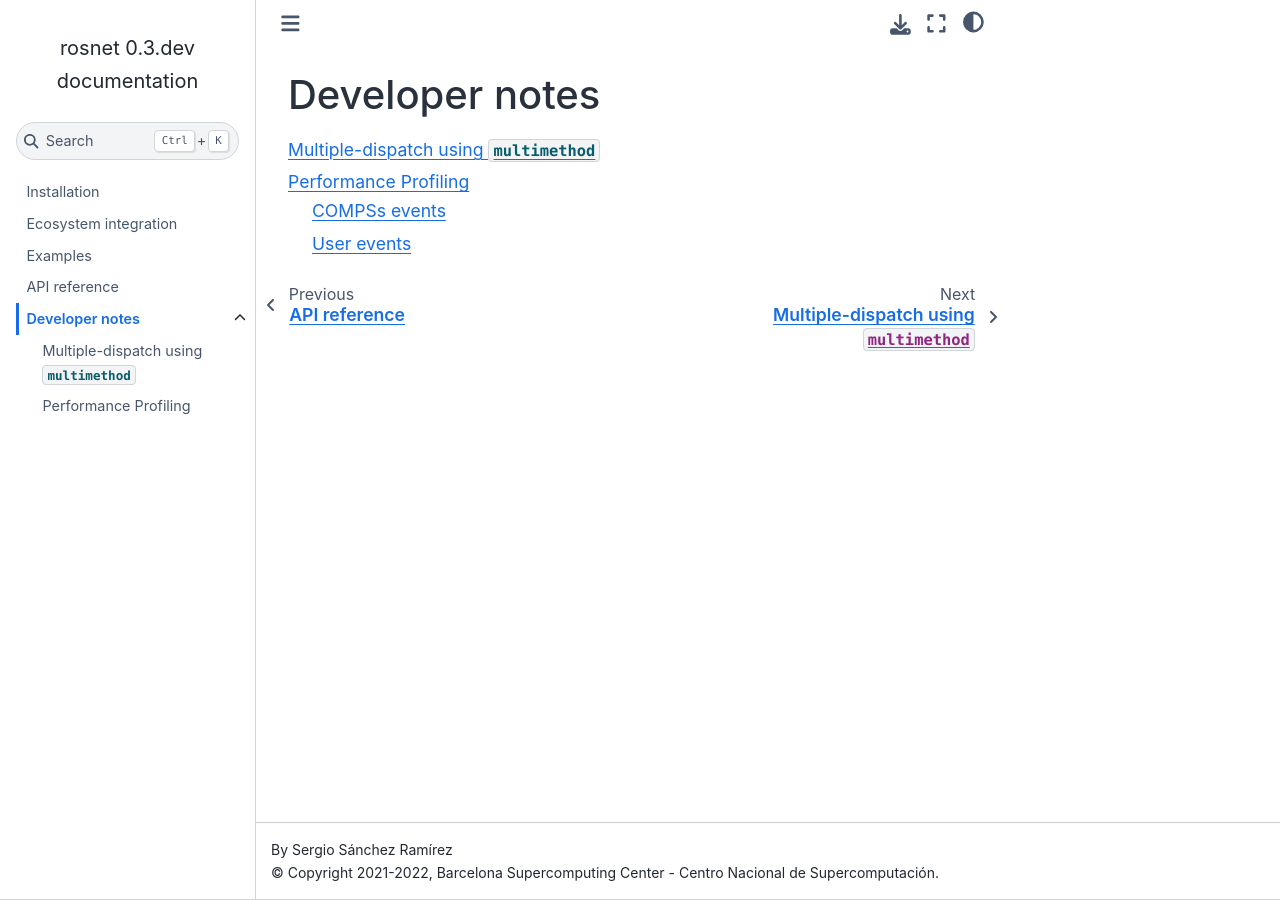
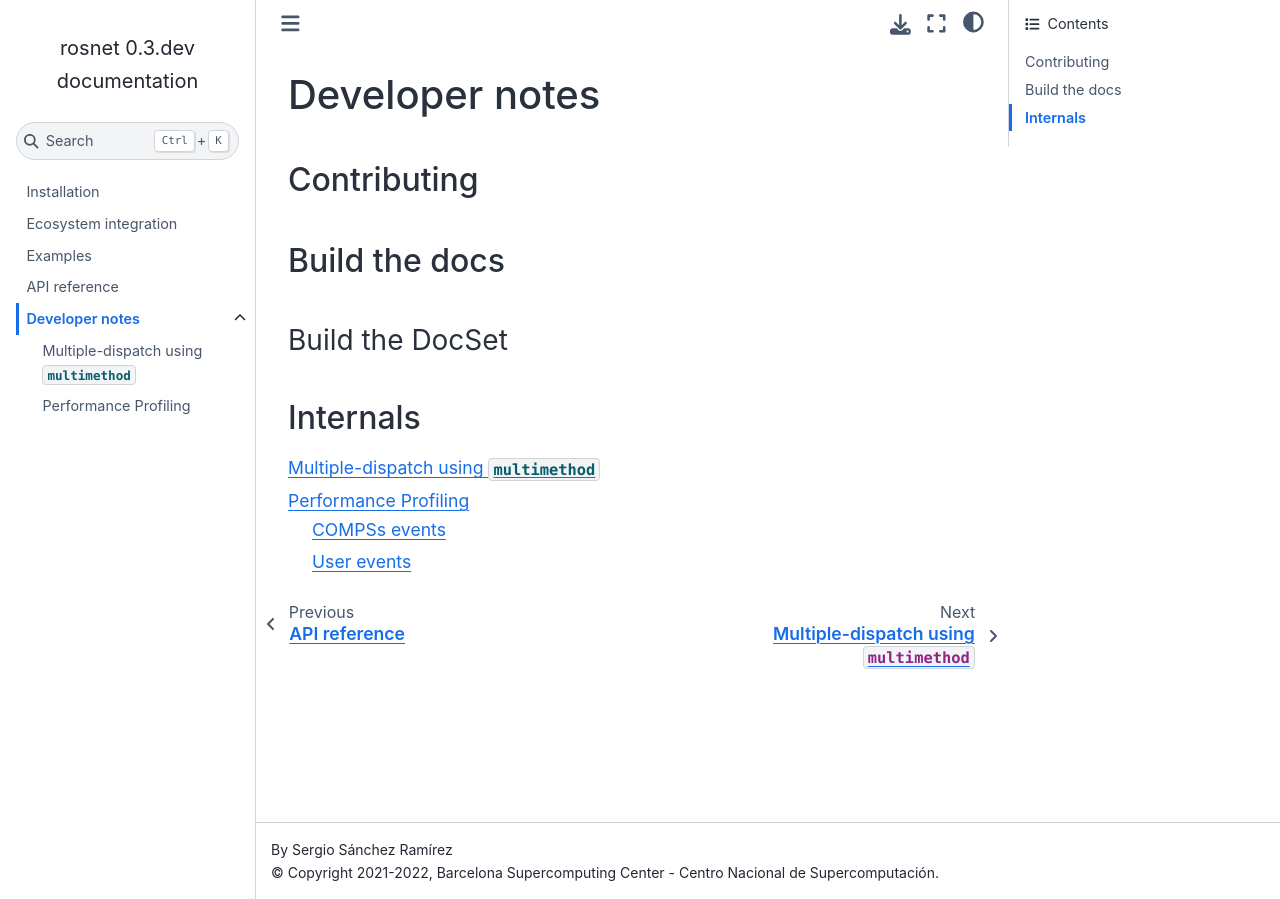
Before and after one commit to bsc-quantic/rosnet, a Sphinx documentation site: the page built from docs/develop/index.md, in a window 1280 px wide. Built offline with Sphinx 7.4.7 and the Sphinx Book theme 1.1.4, drawn with Linux system fonts in a browser that asks for light colours.

Commit message:
Update sections in Developer notes

````diff
--- a/docs/develop/index.md
+++ b/docs/develop/index.md
@@ -1,5 +1,18 @@
 # Developer notes
 
+## Contributing
+
+<!-- TODO -->
+
+## Build the docs
+
+<!-- TODO -->
+
+### Build the DocSet
+
+<!-- TODO -->
+
+## Internals
 ```{toctree}
 multimethod
 profiling
````
